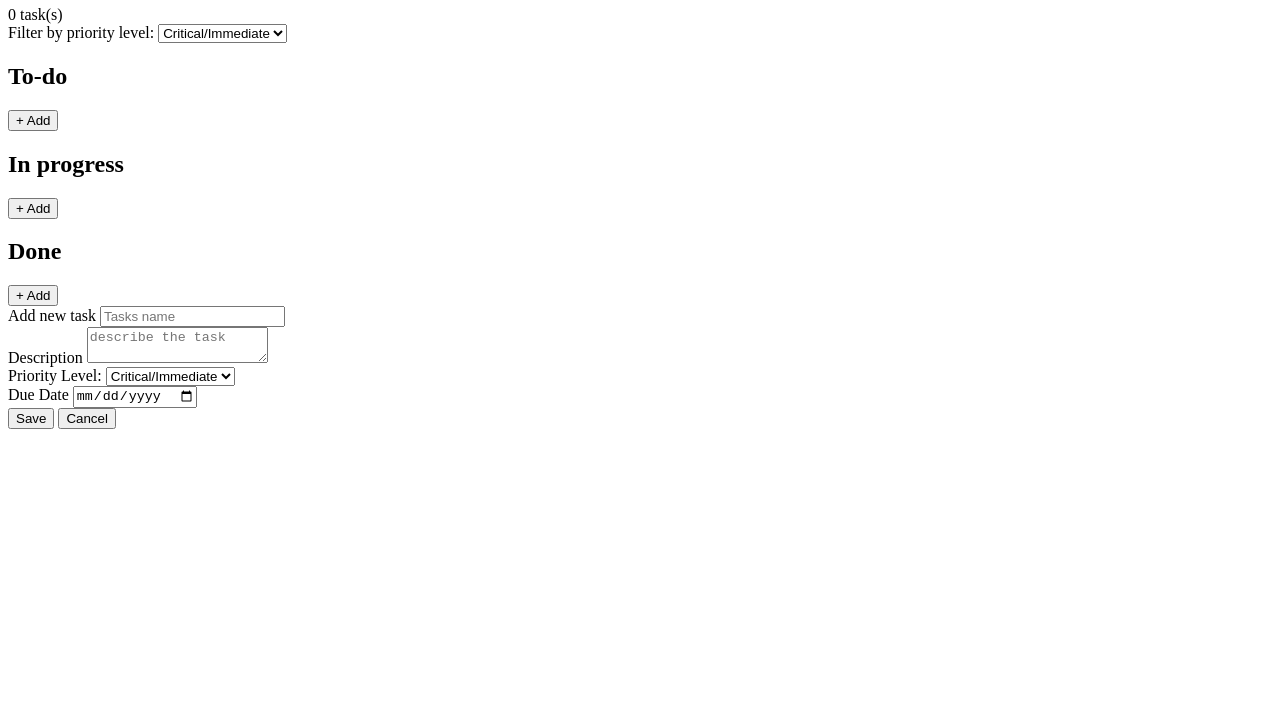
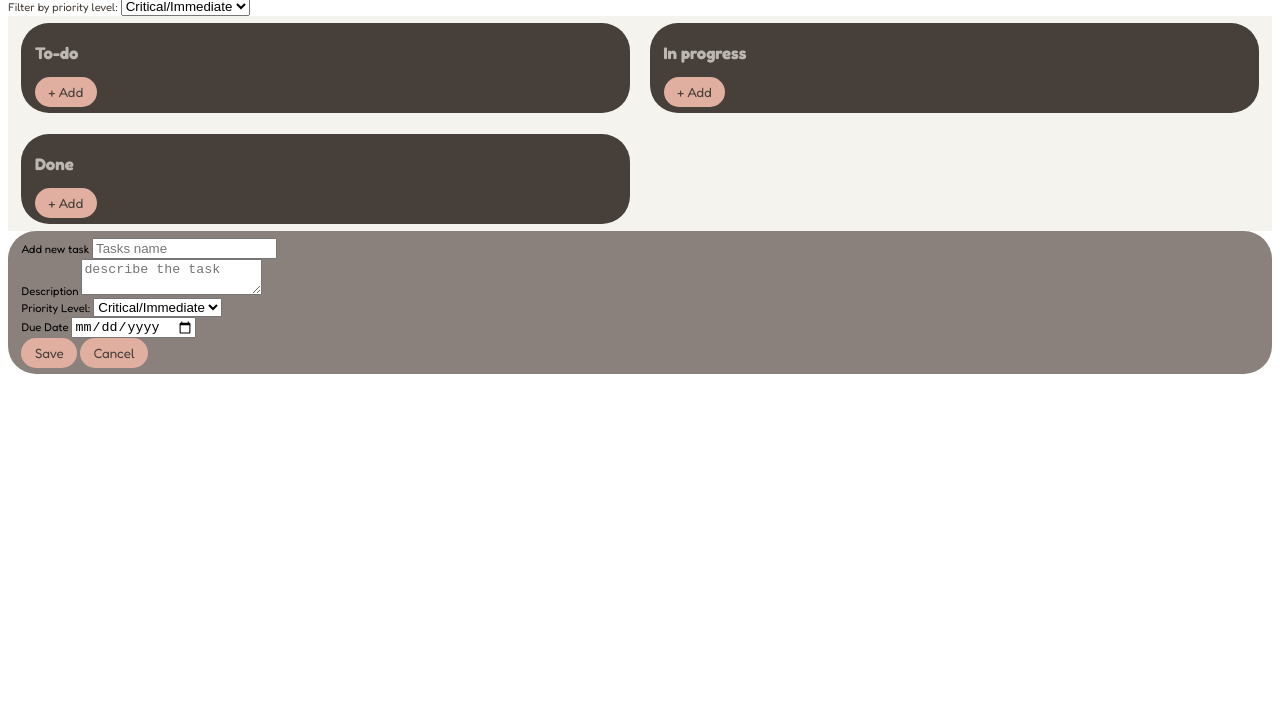
Before and after one commit to nahhh-nevermind/Lab-2-CPAD, a plain HTML site: page index.html in a window 1280 px wide. Shown: the part 74-800 px from the top of the page. Drawn offline with Linux system fonts and the light colour scheme.

Commit message:
General Update 1 -add layout class div that covers todo, inprogesss and done section id -style.css file created and link for aesthetic purpose

```diff
--- a/index.html
+++ b/index.html
@@ -2,8 +2,10 @@
 <html lang="en">
 
 <head>
+	<link rel="stylesheet" href="style.css">
 	<meta charset="UTF-8">
 	<title>Kanban Style Task Manager</title>
+	<script src="taskmanager.js" defer></script>
 </head>
 
 <body>
@@ -20,6 +22,7 @@
 	</header>
 
 	<main>
+		<div class=layout>
 			<section id="todo">
 				<h2>To-do</h2>
 				<ul></ul>
@@ -37,6 +40,7 @@
 				<ul></ul>
 				<button id="addTask"> + Add </button>
 			</section>
+		</div>
 	</main>
 
 	<div id="taskmodal" class="tasks">
--- /dev/null
+++ b/style.css
@@ -0,0 +1,66 @@
+@import url('https://fonts.googleapis.com/css2?family=Fredoka:wght@300..700&family=Quicksand:wght@300..700&display=swap');
+
+:root{
+    --backgroundcolor: #463F3A;
+    --cardcolour: #8A817C;
+    --headercolour: #BCB8B1;
+
+    --space-sm: 2rem;
+    --space-md: 3rem;
+    --space-lg: 5rem;
+    --space-xlg: 8rem;
+}
+
+html{
+    font-size: 70%;
+    font-family: "Fredoka", sans-serif;
+}
+
+header{
+    color: var(--backgroundcolor);
+}
+
+h2{
+    color: var(--headercolour);
+}
+
+main{
+    background-color: #F4F3EE;
+}
+
+.tasks{
+    background-color:   var(--cardcolour);
+    border-radius: 2.5rem;
+    padding: 0.6rem 1.2rem;
+}
+
+.layout{
+    display:grid;
+    grid-template-columns: 1fr 1fr;
+    gap: 1.8rem;
+    padding: 0.6rem 1.2rem;
+}
+
+section{
+    border-radius: 2.5rem;
+    background-color: var(--backgroundcolor);
+    padding: 0.6rem 1.2rem;
+}
+
+button{
+    background-color: #E0AFA0;
+    color: var(--backgroundcolor);
+    border-radius: 2rem;
+    border: none;
+    padding: 0.6rem 1.2rem;
+    transition: 0.1s;
+    font-family: "Fredoka", sans-serif;
+}
+
+button:hover{
+    background: #918176;
+}
+
+button:active{
+    background-color: #8f6c52;
+}
--- a/taskmanager.js
+++ b/taskmanager.js
@@ -94,3 +94,19 @@ function updateTask(taskId, updatedData) {
 	priolabel.classList.add(updatedData.priority);
 	priolabel.textContent = updatedData.priority.toUpperCase();
 }
+
+todoList.addEventListener('click', function(event){
+	const action = event.target.getAttribute('data-action');
+	const idStr = event.target.getAttribute('data-id');
+	if(!action||!idStr) return;
+
+	const taskId = parseInt(idStr, 10);
+
+	if(action === 'delete'){
+		deleteTask(taskId);
+	}
+
+	if(action === 'edit'){
+		editTask(taskId);
+	}
+});
```
Lines whose indentation alone changed are shown as unchanged.
